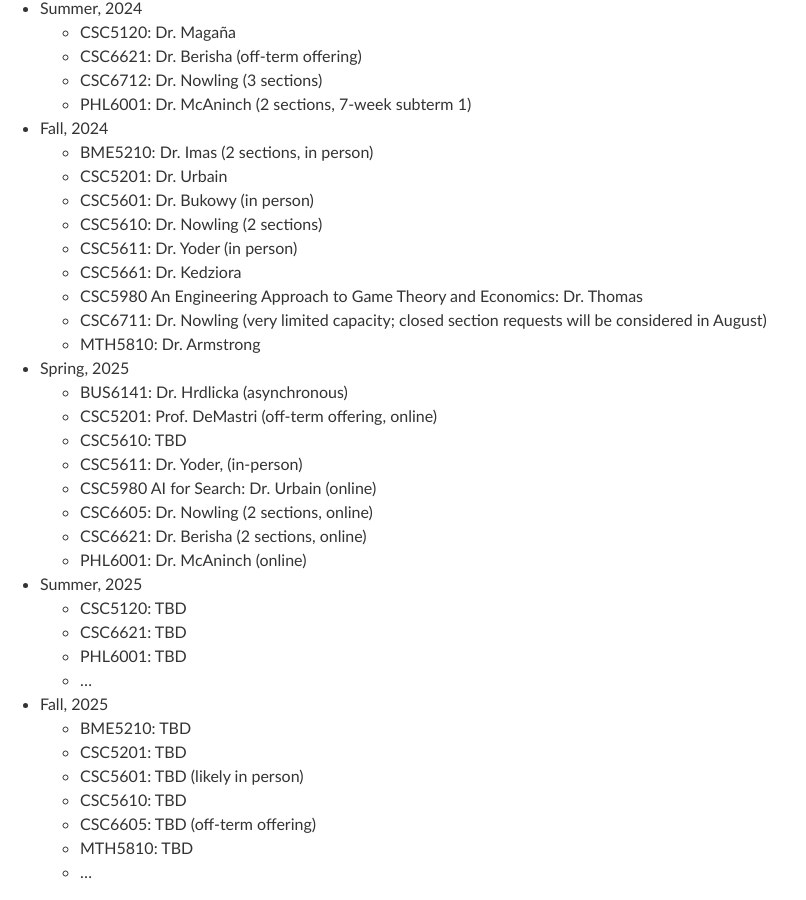
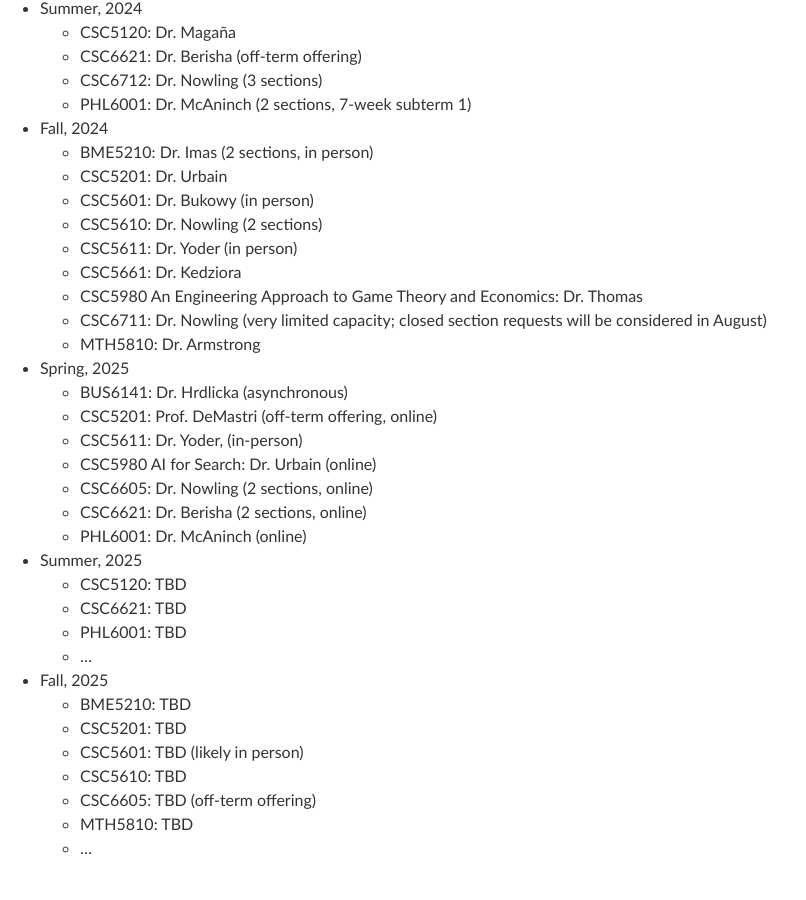
Before and after one commit to edurant/edurant.github.io, a Jekyll site: the page built from advising/msml.md, in a window 1280 px wide and 900 px high, scrolled down 9805 px. Shown: the whole window, without its empty margins (0-806 px from the left). Built offline with Jekyll 4.4.1, drawn with Linux system fonts in a browser that asks for light colours; after the commit the page ends 10681 px from its top, so only the background shows below that.

Commit message:
MSML S25 update

```diff
--- a/advising/msml.md
+++ b/advising/msml.md
@@ -349,7 +349,6 @@ CSC6999 | Elective | Computer Science Independent Study | varies
 * Spring, 2025
   * BUS6141: Dr. Hrdlicka (asynchronous)
   * CSC5201: Prof. DeMastri (off-term offering, online)
-  * CSC5610: TBD
   * CSC5611: Dr. Yoder, (in-person)
   * CSC5980 AI for Search: Dr. Urbain (online)
   * CSC6605: Dr. Nowling (2 sections, online)
```
